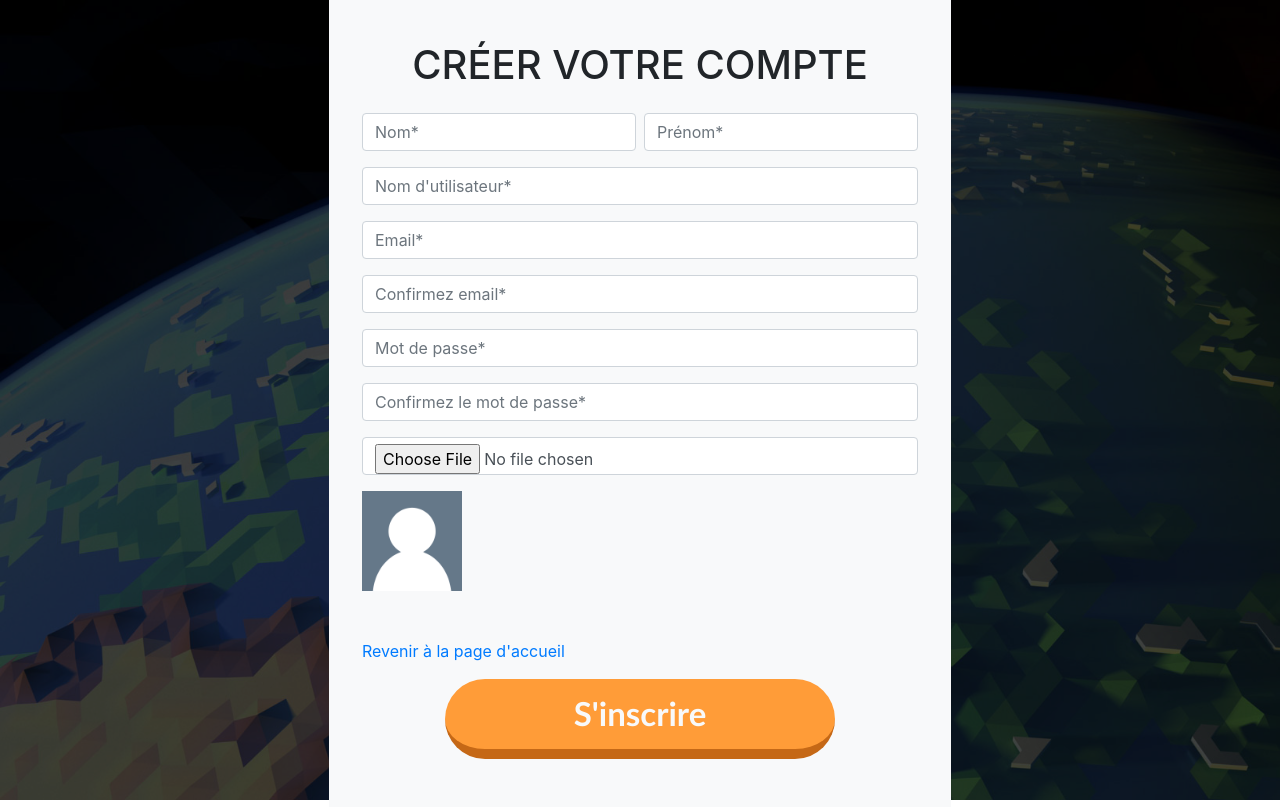
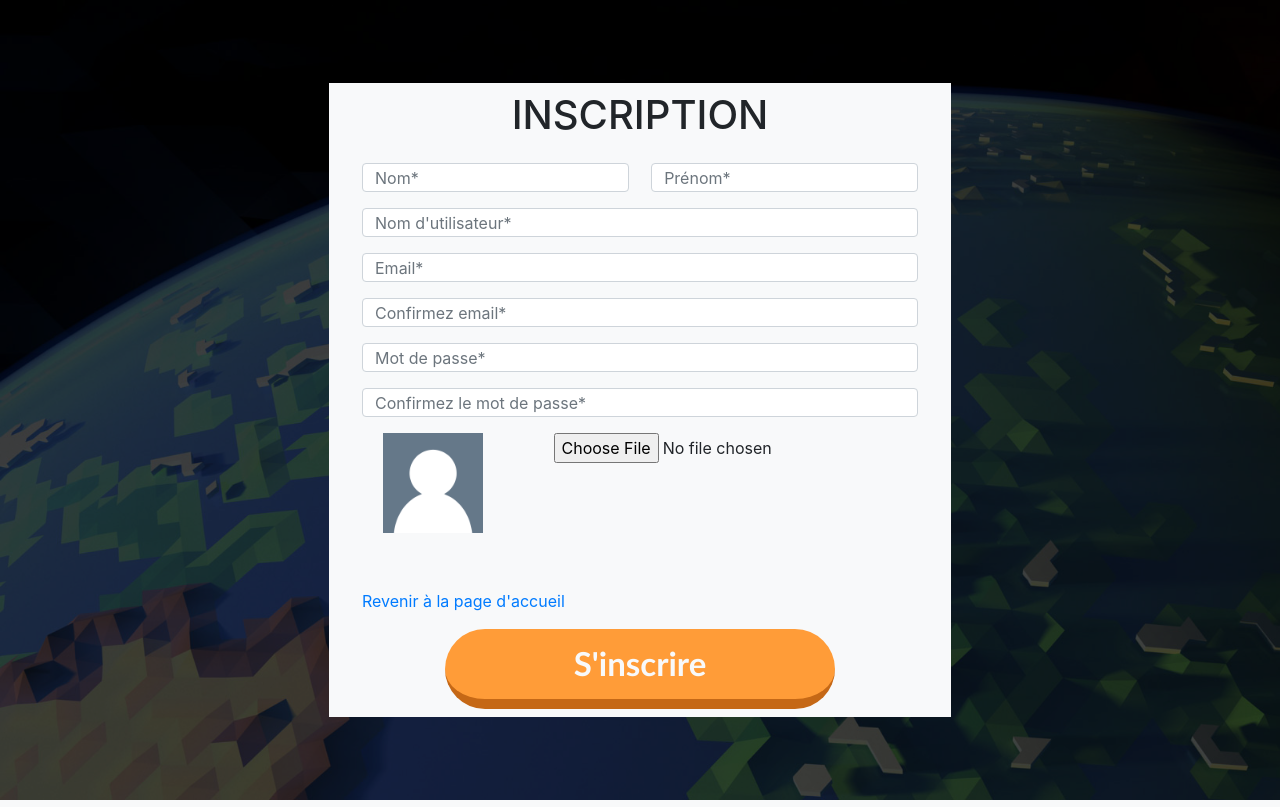
Before and after one commit to francois-simao/escape-game, a PHP site: page /formulaire_inscription.php in a window 1280 px wide. Run offline with PHP 8.4, Linux system fonts and the light colour scheme.

Commit message:
Essai et modifications formulaire_inscription.php et games.html

```diff
--- a/formulaire_inscription.php
+++ b/formulaire_inscription.php
@@ -104,14 +104,14 @@ if(isset($_POST['inscription'])) {
 
             <div class="vh-100 d-flex justify-content-center align-items-center bg-opac" id="container-escape">
 
-                <div class="bloc-form bg-light p-5 text-center">
-                    <h1 class="title-form text-uppercase mb-4">Créer votre compte</h1>
+                <div class="bloc-form bg-light px-5 py-2 text-center">
+                    <h1 class="title-form text-uppercase mb-4">Inscription</h1>
                     <form action="" method="POST" enctype="multipart/form-data">
-                        <div class="row ">
-                            <div class="input-text mb-3 mr-2">
+                        <div class="row justify-content-between ">
+                            <div class="input-text input-text-name mb-3 mr-2">
                                 <input type="text" class="form-control" placeholder="Nom*" name="last_name" required>
                             </div>
-                            <div class="input-text mb-3">
+                            <div class="input-text input-text-name mb-3">
                                 <input type="text" class="form-control" placeholder="Prénom*" name="first_name" required>
                             </div>
                         </div>
@@ -131,8 +131,9 @@ if(isset($_POST['inscription'])) {
                             <div class="input-text mb-3">
                                 <input type="password" class="form-control" placeholder="Confirmez le mot de passe*" name="confirmation_password" required>
                             </div>
+                            <div class="row flex-row-reverse justify-content-around mb-2">
                             <div class="input-text mb-3">
-                                <input type="file" class="form-control" placeholder="Avatar*" name="avatar">
+                                <input type="file" placeholder="Avatar*" name="avatar">
                             </div>
 
 
@@ -148,7 +149,7 @@ if(!empty($userinfo['image'])){
 <?php
 }
 ?>
-
+</div>
 <!-- affichage des messages-->
 <?php if(isset($erreur)) { echo $erreur; } ?> </br>
 <?php if(isset($msgavatar)) { echo $msgavatar; } ?> </br>
--- a/games.html
+++ b/games.html
@@ -33,9 +33,9 @@
                             </div>
                             <div
                                 class="d-flex flex-column flex-sm-column flex-md-column flex-lg-column flex-xl-row text-center">
-                                <li><a href="page-profil.php" onclick="closeNav(x)" class="title-menu">Editer
+                                <li><a href="page-profil.html" onclick="closeNav(x)" class="title-menu">Editer
                                         profil</a></li>
-                                <li><a href="page-logout.php" onclick="closeNav(x)" class="title-menu">Déconnexion</a>
+                                <li><a href="page-logout.html" onclick="closeNav(x)" class="title-menu">Déconnexion</a>
                                 </li>
                             </div>
 
--- a/style.css
+++ b/style.css
@@ -27,7 +27,7 @@ body, html{margin: 0; padding: 0; height: 100%;}
 
 
 /* MAQUETTE FORMULAIRE & CONNEXION  */
-.bg-header-sombre{background-image: url('img/img-header-01.jpg');width: 100%; height: 100vh; background-repeat: no-repeat; background-size: cover; position: relative;}
+.bg-header-sombre{background-image: url('img/img-header-01.jpg');width: 100%; height: 100%; background-repeat: no-repeat; background-size: cover; position: relative;}
 .bg-opac{background-color: rgba(0, 0, 0, 0.726);}
 
 
@@ -61,8 +61,8 @@ body, html{margin: 0; padding: 0; height: 100%;}
 
 /* MAQUETTE FORMULAIRE & CONNEXION  */
 
-
-
+.input-text-name{width: 48%;}
+.form-control{height: 29px;}
 
 
 /**************************************** EFFECT & OTHER  ****************************************/
```
